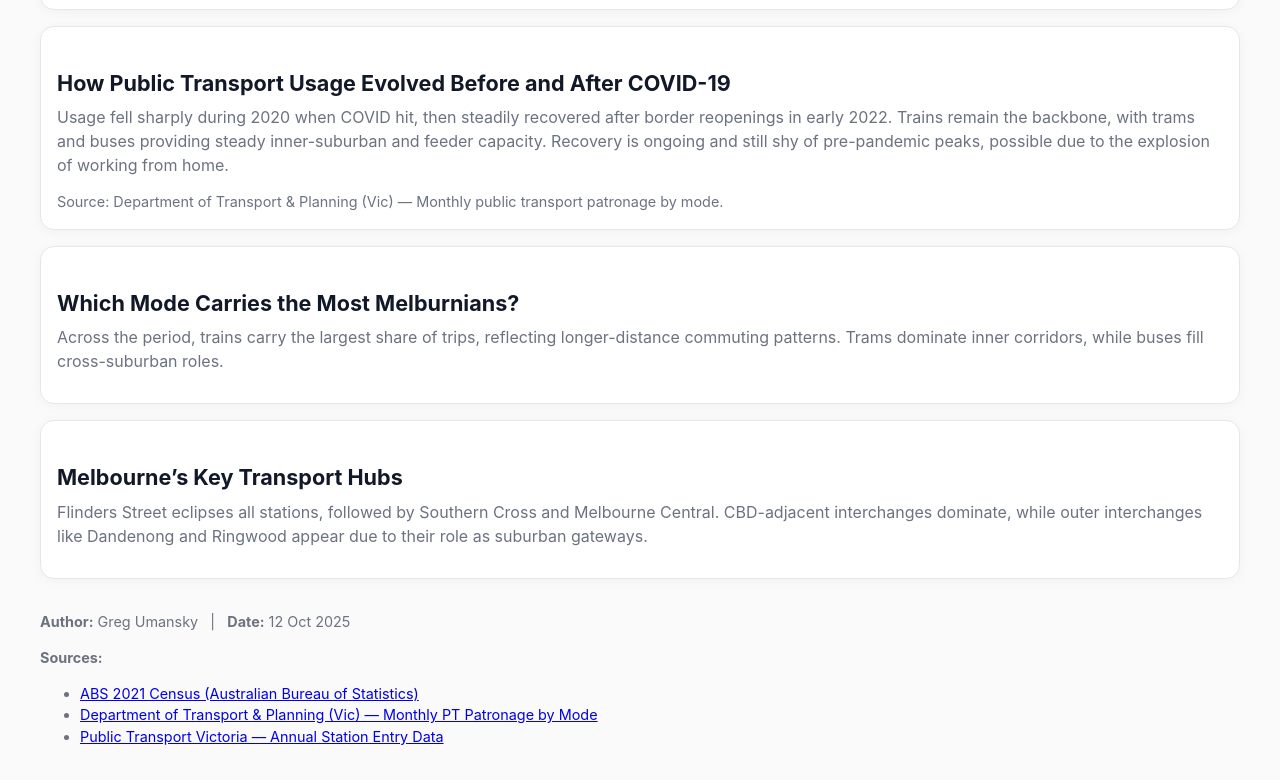
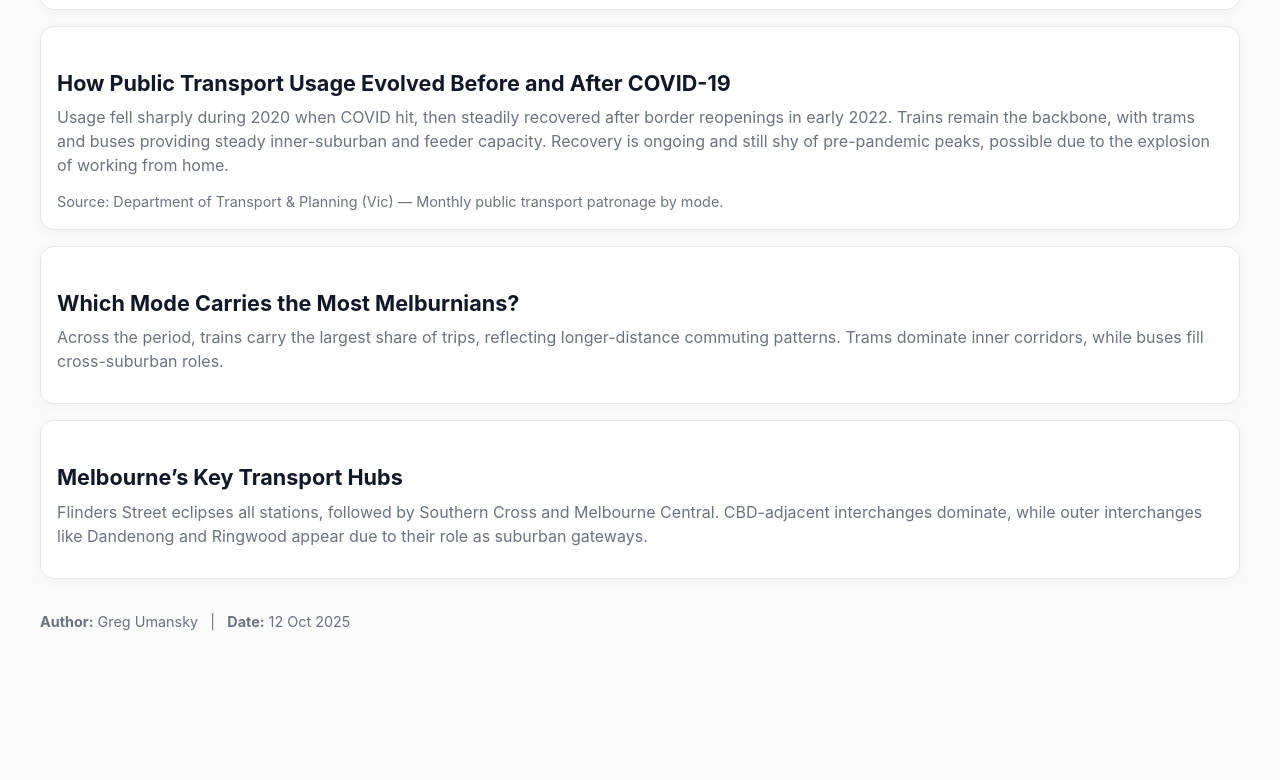
Before and after one commit to greg-uman/FIT3179, a plain HTML site: page index.html in a window 1280 px wide. Shown: the part 326-1106 px from the top of the page. After the commit the page ends 990 px from the top, so only its background shows below. Drawn offline with Linux system fonts and the light colour scheme; a script that the page names is missing.

Commit message:
Removed sources link

```diff
--- a/index.html
+++ b/index.html
@@ -66,11 +66,7 @@
     <!-- Project Metadata -->
     <footer>
       <p><strong>Author:</strong> Greg Umansky &nbsp; | &nbsp; <strong>Date:</strong> 12 Oct 2025</p>
-      <p><strong>Sources:</strong></p>
       <ul>
-        <li><a href="https://www.abs.gov.au/census" target="_blank" rel="noopener">ABS 2021 Census (Australian Bureau of Statistics)</a></li>
-        <li><a href="https://discover.data.vic.gov.au/dataset/public-transport-patronage-by-mode" target="_blank" rel="noopener">Department of Transport &amp; Planning (Vic) — Monthly PT Patronage by Mode</a></li>
-        <li><a href="https://www.ptv.vic.gov.au/" target="_blank" rel="noopener">Public Transport Victoria — Annual Station Entry Data</a></li>
       </ul>
     </footer>
 
```
